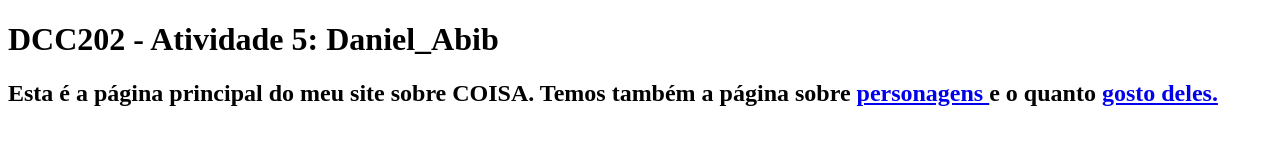
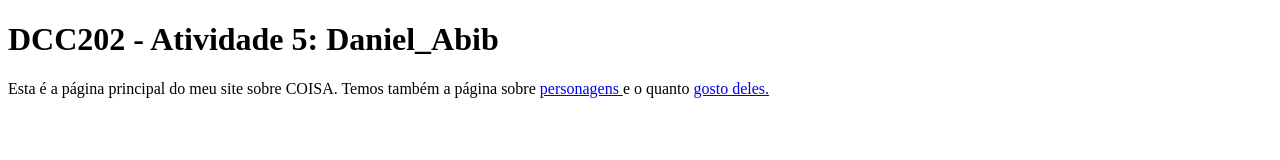
Before and after one commit to ufjf-dcc202/ufjf-dcc202-2023-3-a-atv5-danielabib04, a website: page index.html in a window 1280 px wide. Drawn offline with Linux system fonts and the light colour scheme.

Commit message:
ultimo commit de teste

```diff
--- a/index.html
+++ b/index.html
@@ -10,7 +10,7 @@
     <body>
         <main>
             <h1>DCC202 - Atividade 5: Daniel_Abib </h1>
-            <h2>Esta é a página principal do meu site sobre COISA. Temos também a página sobre <a href="personagens.html"> personagens </a> e o quanto <a href="preferencias.html">gosto deles.</a></h2>
+            <p>Esta é a página principal do meu site sobre COISA. Temos também a página sobre <a href="personagens.html"> personagens </a> e o quanto <a href="preferencias.html">gosto deles.</a></p>
 
         </main>
     </body>
```
